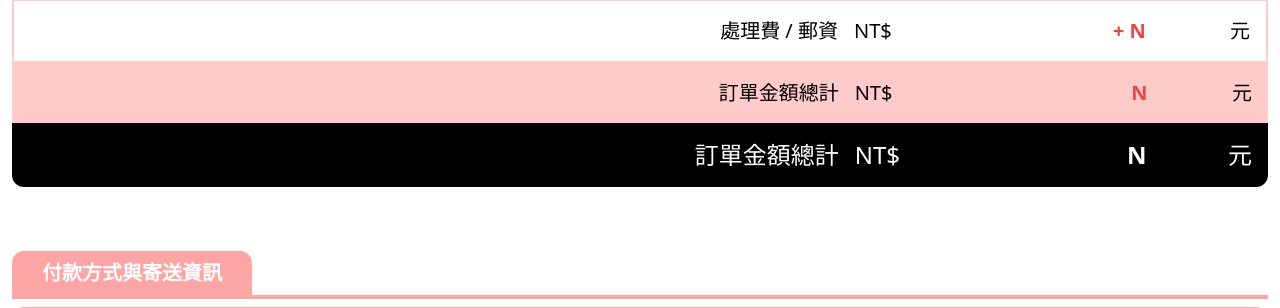
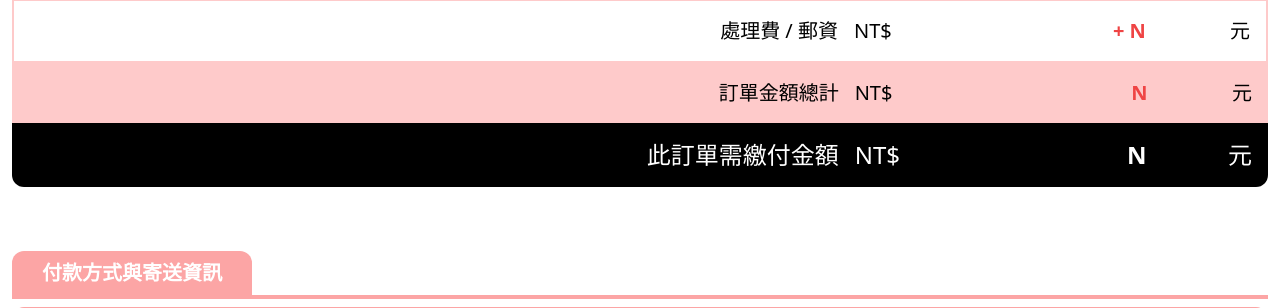
Before and after one commit to x10akd/CakeCapture, a Django app: page /cart/confirm in a window 1280 px wide. Shown: the part 513-821 px from the top of the page. Run offline with Django 5.2, Linux system fonts and the light colour scheme; style sheets or scripts are compiled from the project's sources; some libraries are stand-ins or nearby versions.

Commit message:
Modify indentation of cart_confirm.html

```diff
--- a/templates/pages/cart_confirm.html
+++ b/templates/pages/cart_confirm.html
@@ -2,13 +2,11 @@
 {% block content %}
 <!-- container -->
 <div class="mt-28 w-full">
-    <!-- section-title -->
   <div class="m-2 p-1 text-2xl font-semibold">
     <p>親愛的會員 ID 您好，請確認下列購物資訊是否正確</p>
   </div>
   <!-- section-confirm-detail -->
   <div class="mt-12 m-2 p-1">
-        <!-- section-title-tag -->
     <div class="w-60 rounded-t-xl bg-red-300 p-2 text-center text-xl font-semibold text-white">
       <h3>購物明細</h3>
     </div>
@@ -103,7 +101,7 @@
     <!-- section-result-price -->
     <div class="flex justify-end bg-black rounded-b-xl p-2 text-2xl text-white ">
       <div class="w-1/2 p-2 text-right">
-                <p>訂單金額總計</p>
+        <p>此訂單需繳付金額</p>
       </div>
       <div class="flex w-1/3 p-2">
         <div class="w-1/4">
```
Lines whose indentation alone changed are shown as unchanged.
